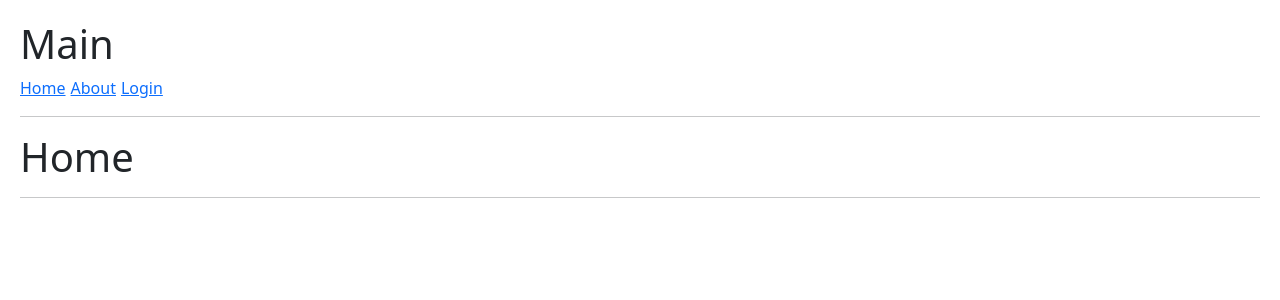
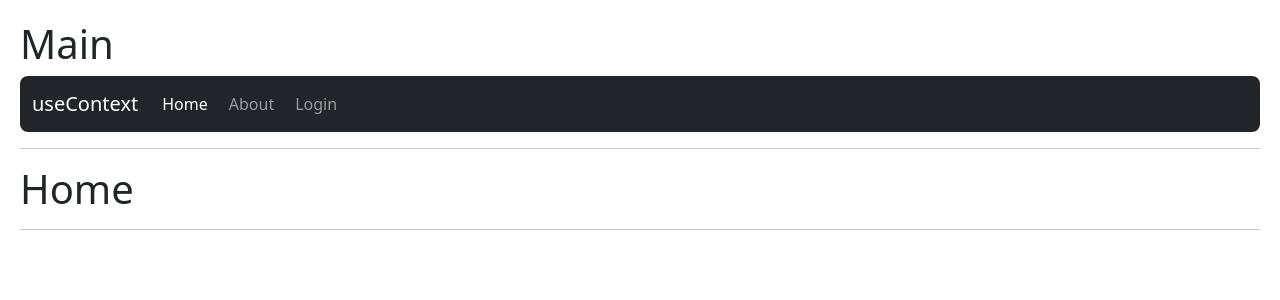
Before and after one commit to Jhoshoa/react-course, a React (Vite) app in the folder 05-hook-app/: page / in a window 1280 px wide. Shown: the top 300 px of the page. Built offline with nearby package versions, Linux system fonts and the light colour scheme.

Commit message:
update the navbar component using the NavLink and isActive argument

```diff
--- a/05-hook-app/src/09-useContext/NavBar.jsx
+++ b/05-hook-app/src/09-useContext/NavBar.jsx
@@ -1,14 +1,48 @@
 import React from 'react'
-import { Link } from 'react-router'
+import { Link, NavLink } from 'react-router'
 
 const NavBar = () => {
-  return (
-    <>
-        <Link to='/'>Home</Link>
-        <Link to='/about'>About</Link>
-        <Link to='/login'>Login</Link>
-    </>
-  )
+    return (
+        <>
+            <nav className="navbar navbar-expand-lg navbar-dark bg-dark rounded-3">
+                <div className="container-fluid">
+                    <Link className="navbar-brand" to="/">useContext</Link>
+
+                    <div className="collapse navbar-collapse" id="navbarNav">
+                        <ul className="navbar-nav">
+                            <NavLink
+                                className={({ isActive }) => {
+                                    return `nav-link ${isActive ? 'active' : ''}`
+                                }}
+                                to='/'
+                            >
+                                Home
+                            </NavLink>
+
+                            <NavLink
+                                className={({ isActive }) => {
+                                    return `nav-link ${isActive ? 'active' : ''}`
+                                }}
+                                to='/about'
+                            >
+                                About
+                            </NavLink>
+
+                            <NavLink
+                                className={({ isActive }) => {
+                                    return `nav-link ${isActive ? 'active' : ''}`
+                                }}
+                                to='/login'
+                            >
+                                Login
+                            </NavLink>
+
+                        </ul>
+                    </div>
+                </div>
+            </nav>
+        </>
+    )
 }
 
 export default NavBar
```
